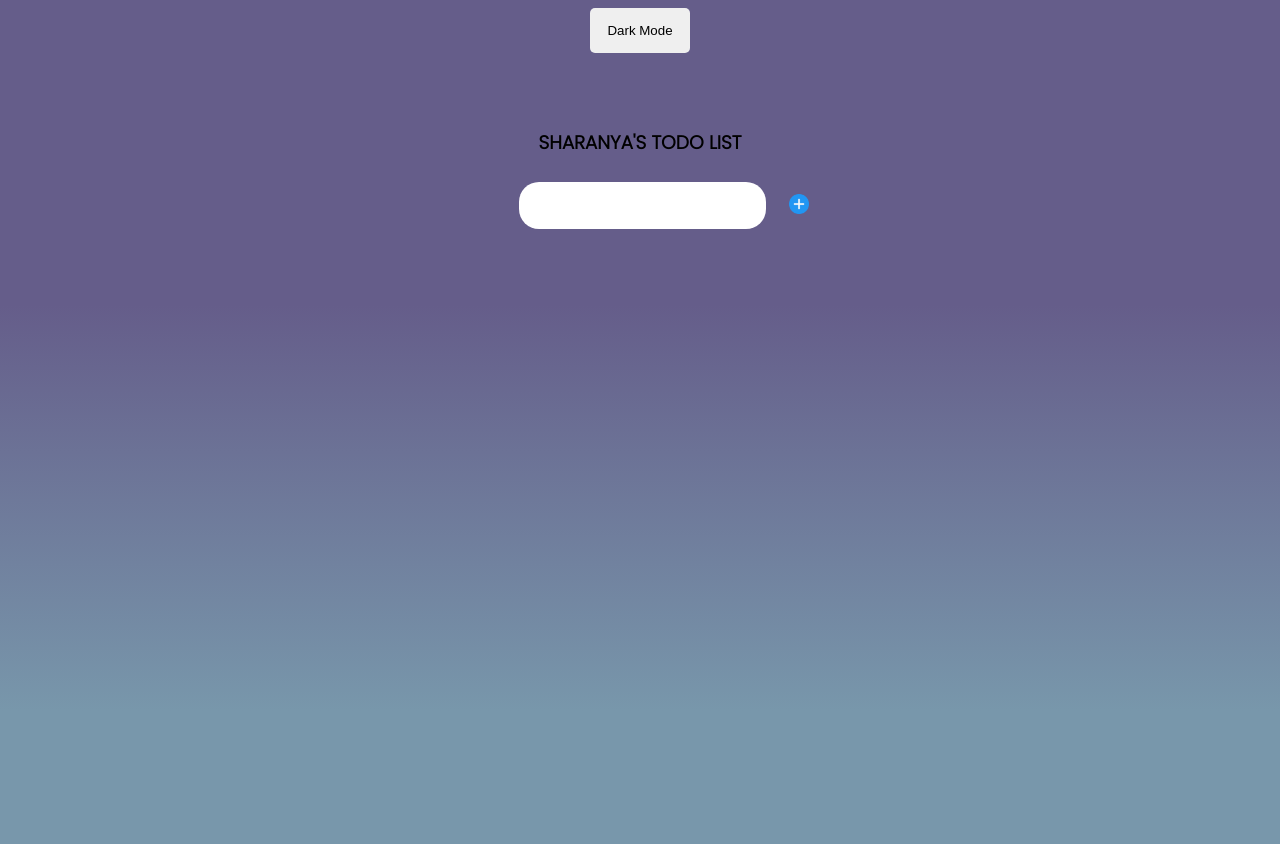
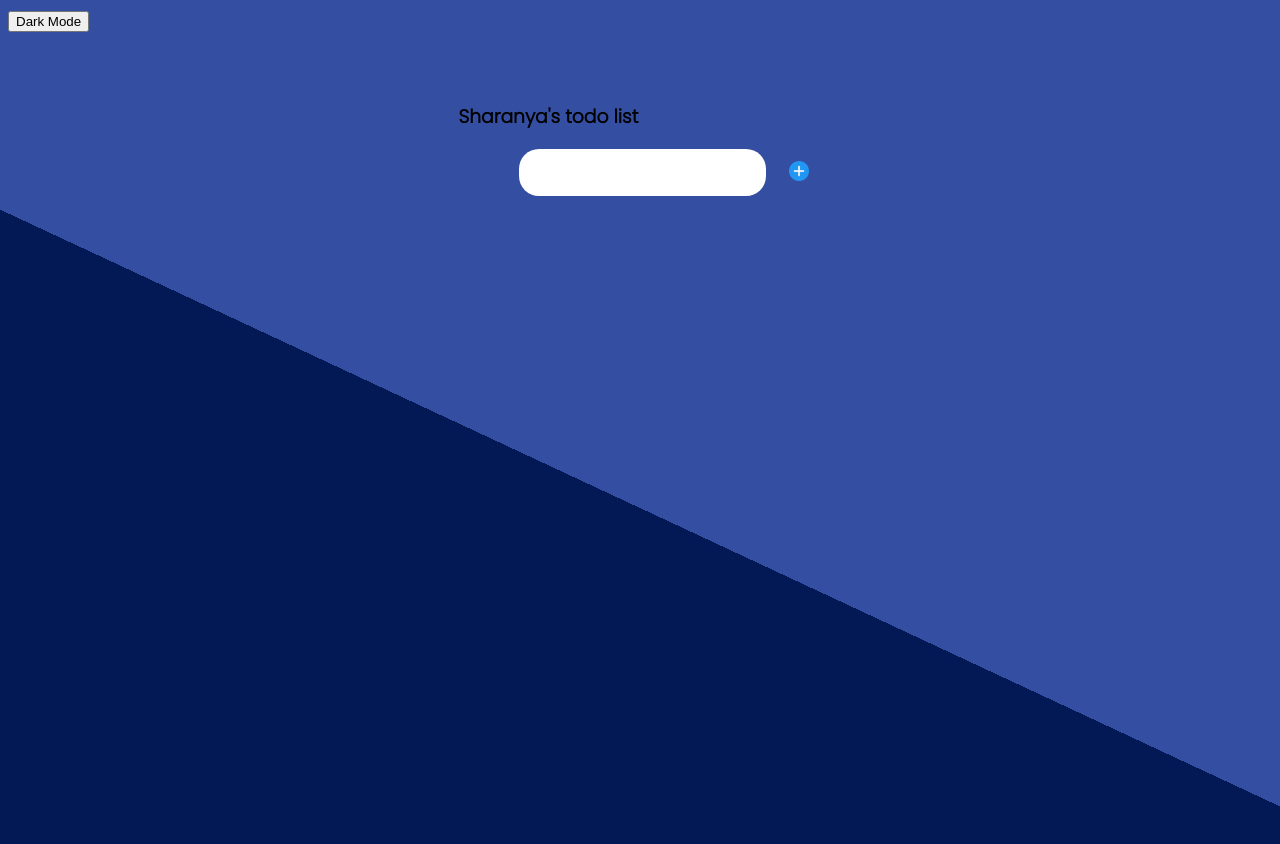
Before and after one commit to sharanya-mitra/Todolist, a plain HTML site: page index.html in a window 1280 px wide. Drawn offline with Linux system fonts and the light colour scheme.

Commit message:
Update style.css

```diff
--- a/style.css
+++ b/style.css
@@ -1,10 +1,8 @@
 @import url("https://fonts.googleapis.com/css2?family=Poppins:wght@300&display=swap");
 body {
   background-color: #E4E9FD;
-  background-image: -webkit-linear-gradient(65deg, #A683E3 50%, #E4E9FD 50%);
-  min-height: 1000px;
-  background-image: linear-gradient(to bottom, #655d8a 30%, #7897ab 70%);
-  font-family: 'Poppins', sans-serif;
+  background-image: -webkit-linear-gradient(65deg, rgb(3,25,86) 50%, rgb(52,79,161) 50%);
+  min-height: 1000px; font-family: 'Poppins', sans-serif;
 }
 main {
   display: flex;
@@ -18,11 +16,12 @@ section {
   flex-direction: column;
 }
 
-header h3 {
+header h2 {
   text-align: center;
   text-transform: uppercase;
   padding: 15px;
   margin: 10px;
+  color: white;
 }
 
 form {
@@ -31,25 +30,7 @@ form {
   align-items: center;
   margin-left: 60px;
 }
-.toggle-dark{
-  display: block;
-  width: 100px;
-  padding: 15px;
-  margin: auto;
-  border-radius: 5px;
-  border: none;
-}
-.dark-mode{
-  background-image: linear-gradient(to bottom, #403f42 30%, #1b80c3 70%);
-  color: red;
-}
-.toggle-dark:hover {background-color: #8e3e75}
 
-.toggle-dark:active {
-  background-color: #b736d4;
-  box-shadow: 0 5px #666;
-  transform: translateY(4px);
-}
 .todoInput {
   height: 45px;
   padding: 1px 20px;
@@ -65,7 +46,7 @@ form {
   padding: 11px 13px;
   text-transform: uppercase;
   font-weight: bolder;
-  background-color: #655d8a;
+  background-color: rgb(52,79,161);
   color: #f6f7f8;
   border: none;
   outline: none;
```
